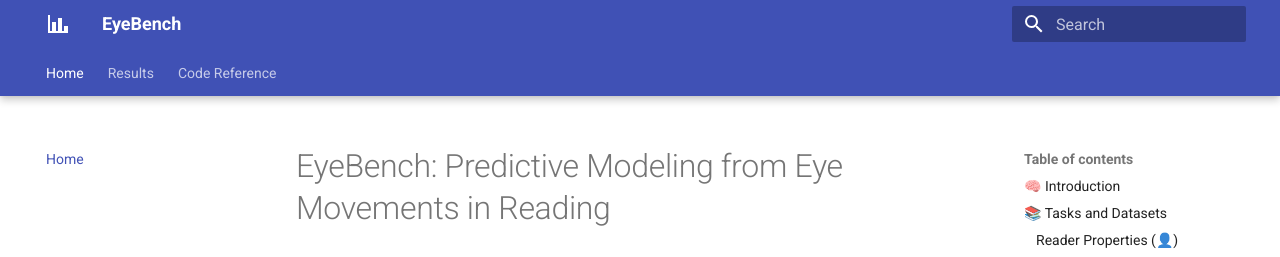
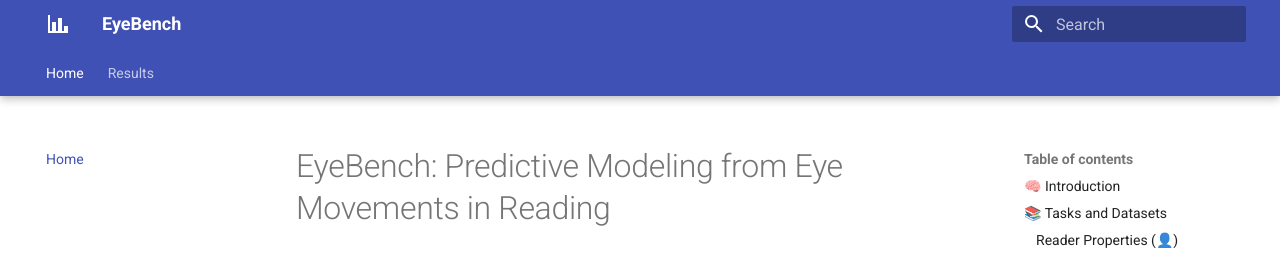
Before and after one commit to EyeBench/eyebench, an MkDocs documentation site: the page built from docs/index.md, in a window 1280 px wide. Shown: the top 257 px of the page. Built offline with MkDocs 1.6.1 and Material for MkDocs 9.7.7, drawn with Linux system fonts in a browser that asks for light colours.

Commit message:
Fix nav?

```diff
--- a/docs/requirements-docs.txt
+++ b/docs/requirements-docs.txt
@@ -14,9 +14,9 @@ pyyaml
 typing-extensions
 
 # ML libraries (will use CPU-only torch from workflow)
-transformers
-scikit-learn
-pytorch-lightning
+# transformers
+# scikit-learn
+# pytorch-lightning
 
 # Other imports that appear in source code
 hydra-core
--- a/mkdocs.yml
+++ b/mkdocs.yml
@@ -12,7 +12,6 @@ theme:
     - navigation.instant.prefetch
     - navigation.instant.progress
     - navigation.tracking
-    - navigation.sections
   favicon: gfx/favicon.png
   icon:
     repo: fontawesome/brands/github
@@ -66,7 +65,6 @@ plugins:
 nav:
   - Home: index.md
   - Results: results/eyebench_metric_tables.md
-  - Code Reference: reference/
 
 extra:
   social:
```
